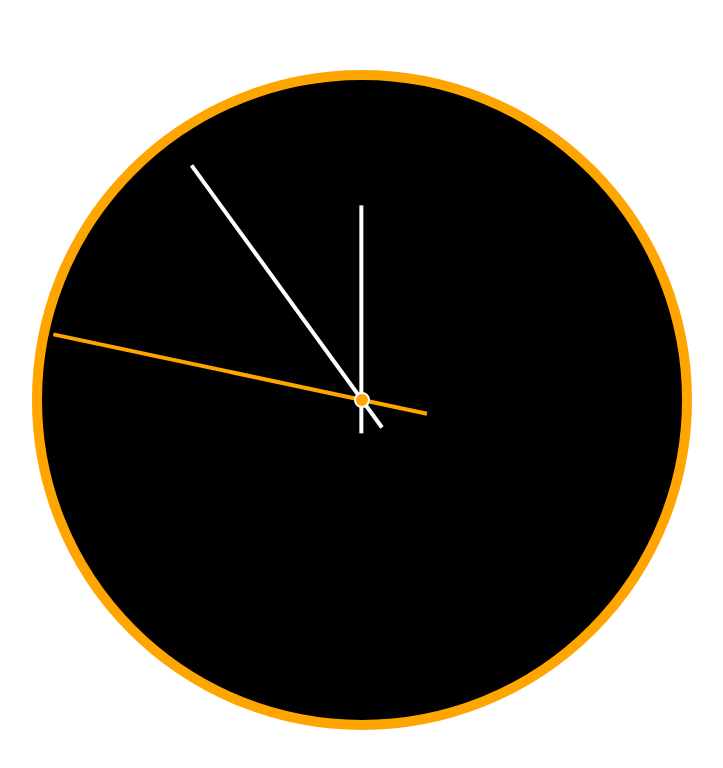
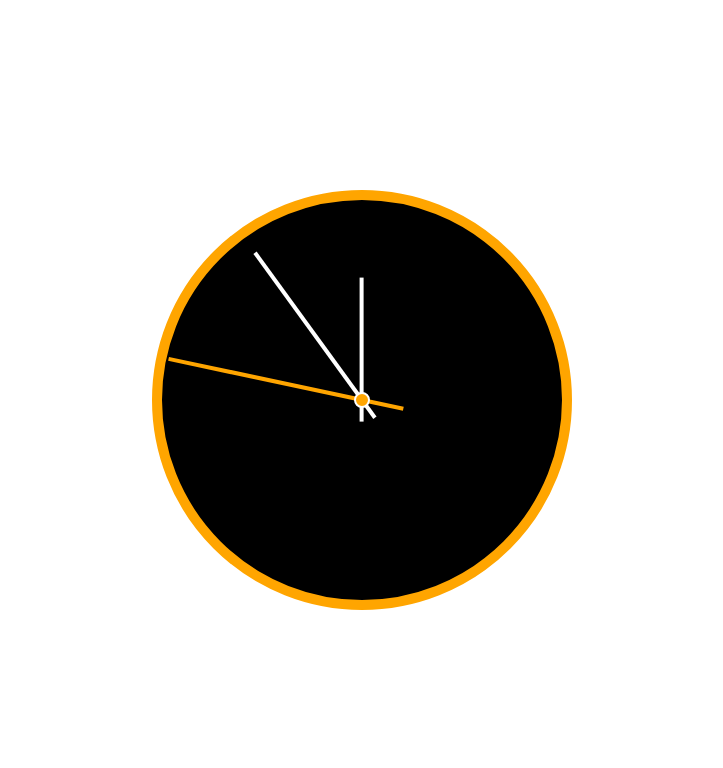
Before and after one commit to KaiHotz/React-Analog-Clock, a React (Create React App) app: page / in a window 1280 px wide. Shown: the top 768 px of the page, without its empty margins (278-1001 px from the left). Built offline with nearby package versions, Linux system fonts and the light colour scheme.

Commit message:
fixed clock size on landscape

```diff
--- a/src/components/index.js
+++ b/src/components/index.js
@@ -15,6 +15,10 @@ export const ClockBase = styled.div`
   margin: 0 auto;
   background-color: black;
   border-radius: 100%;
+  @media only screen and (orientation : landscape) {
+    width: 50vh;
+    height: 50vh;
+  }
 `
 
 export const Center = styled.div`
```
